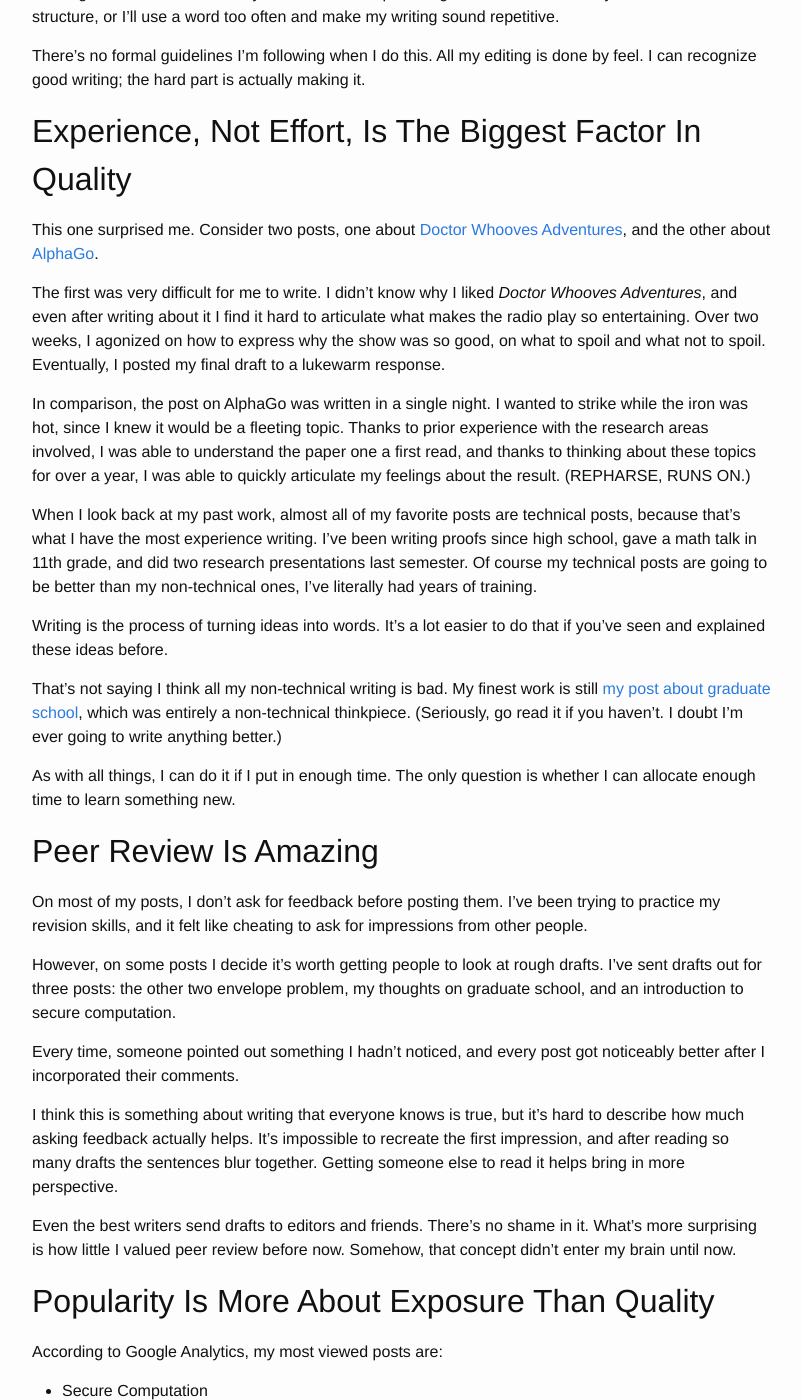
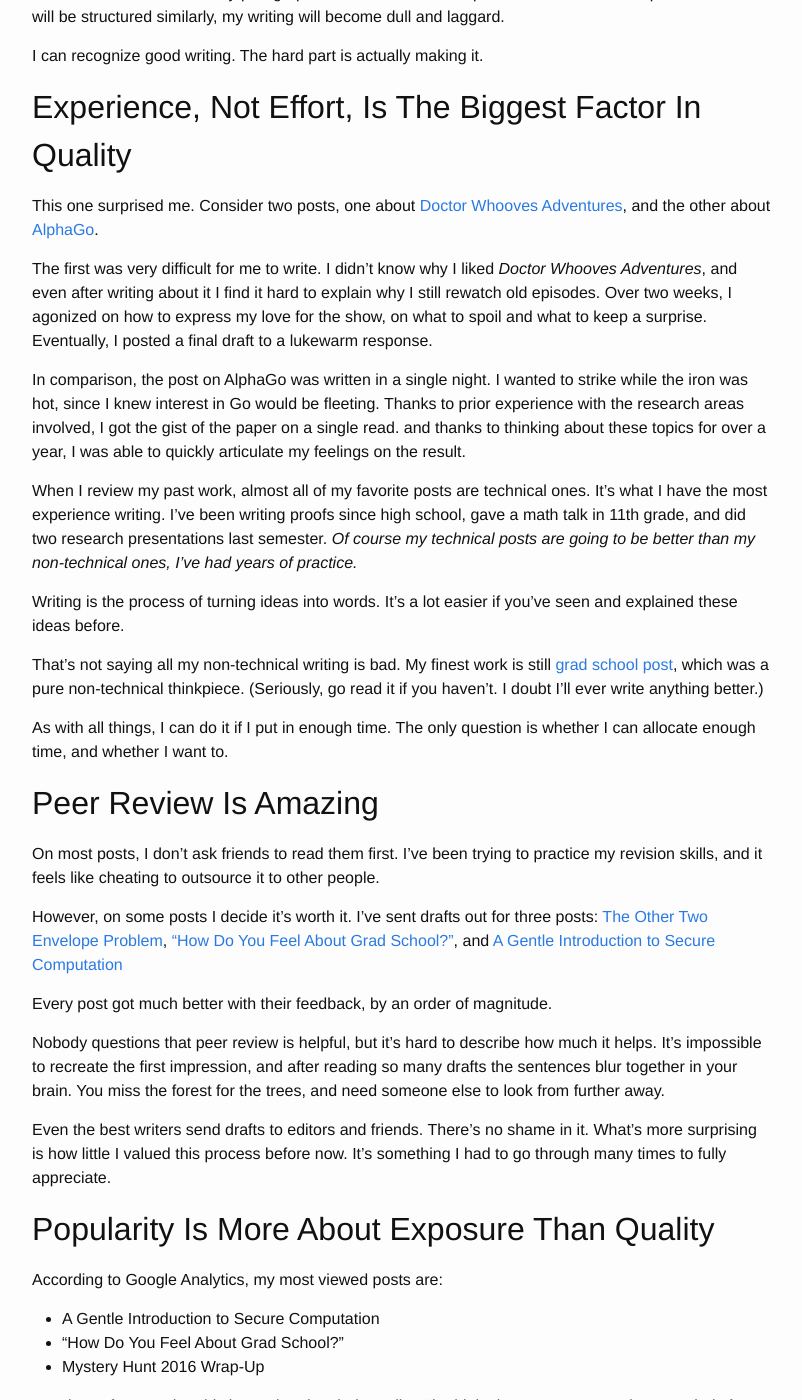
Before and after one commit to alexirpan/alexirpan.github.io, a Jekyll site: the page built from _posts/2016-02-18-half-year.markdown, in a window 1280 px wide and 1400 px high, scrolled down 3932 px. Shown: the whole window, without its empty margins (238-1040 px from the left). Built offline with Jekyll 4.4.1, drawn with Linux system fonts in a browser that asks for light colours; some of the changed text lies outside the part shown.

```diff
--- a/_posts/2016-02-18-half-year.markdown
+++ b/_posts/2016-02-18-half-year.markdown
@@ -5,12 +5,12 @@
 ---
 
 Just over six months ago, I [rebooted my personal site](http://www.alexirpan.com/2015/08/18/hello-world-again.html)
-and started blogging. Half a year seemed like a good milestone to do a retrospective.
-Besides, the part of me that loves all things meta wouldn't forgive myself if I
-missed a chance for a self-referential blog post.
+and started blogging.
 
-In the past half year of managing this blog, I've learned a lot, and I thought
-it would be neat to collect all the pieces into one post.
+It's a milestone, of sorts, and the part of me that loves all things meta
+wouldn'tl forgive myself if I passed up the chance to blog about my blog.
+I decided it would be neat to collect all the little things I've learned in
+the past half year.
 
 \*\*\*
 {: .centered }
@@ -25,15 +25,14 @@
 and free edit history and backups thanks to Git.
 
 I know it's incredibly nerdy to say this, but getting to write my blog posts
-with Vim makes is fantastic. So far, I have image files, audio files, syntax
-highlighting, Youtube embeds, spoiler buttons, and typeset math from [KaTeX](http://khan.github.io/KaTeX/).
+with Vim makes is fantastic. So far, I have image files, audio files, code
+highlighting, Youtube embeds, spoiler buttons, and typeset math (implemented with [KaTeX](http://khan.github.io/KaTeX/)).
 Not only does it all work, I know exactly how it all works, because none
-of the functionality has been abstracted away.
+of the functionality is abstracted away.
 
 The only weird bug I've run into is a conflict between
 [KaTeX and kramdown](https://github.com/Khan/KaTeX/issues/20#issuecomment-133649914),
-but even that wasn't terrible.
-Since I had control over the site content, I could
+but even that wasn't terrible. After figuring out the issue, I could
 [add a hotfix](https://github.com/alexirpan/alexirpan.github.io/commit/bb00924acd5e1e1c5fbca8fd25847058f1d9ad1c) myself.
 (Please don't ask how the regex works. It just does.)
 
@@ -42,15 +41,15 @@
 Writing Takes Even Longer Than I Imagined
 ------------------------------------------------------------------------------
 
-As someone who's struggled writing essays his whole life, I've never planned
-to have an update schedule. If I had one, I knew I'd fall behind,
-or would feel obligated to write something even when I didn't have the time
+I never planned to have an update schedule. If I had one, I knew I'd fall behind,
+and would feel obligated to write something even when I didn't have the time
 or ideas.
 
-What I didn't expect was how much time I needed to spend on each post. Without
-fail, every post I write takes longer to finish than I thought it would.
-And for the record, I've known about planning fallacy from day one.
-Every post, I gave myself a generous estimate, and *I still overshot it.*
+I knew that meant my updates would be sporadic, but I didn't expect how much
+time I needed for each post. Without
+fail, every post I write takes longer to finish than I think it will.
+And for the record, I've tried to remember planning fallacy from day one.
+Every post, I give myself a generous estimate, and *overshoot it anyways.*
 As Douglas Hofstadter puts it,
 
 > Hofstadter's Law: It always takes longer than you expect, even when you take into account Hofstadter's Law.
@@ -59,8 +58,8 @@
 {: .centered}
 
 Proving Hofstadter's Law wouldn't be so bad if I didn't do most of my blogging
-around midnight. My nocturnal schedule makes blogging literally cut into my
-hours of sleep. To show how bad this can be, let's look at the commits for
+around midnight. I have definitely lost sleep to blogging, and that can't be
+healthy. To show how bad this can be, let's look at the commits for
 my [first technical post](http://www.alexirpan.com/2015/08/23/simulating-a-biased-coin-with-a-fair-one.html).
 
 ![Commits for coins branch](/public/half-year/coins-commits.png)
@@ -70,20 +69,17 @@
 {: .centered}
 
 
-I'll summarize the details of what the commits were for.
-
-* Initial work saved at Thursday, 2 AM
-* Completed a first draft on Friday night, working from 9 PM to midnight.
+* Initial work saved Thursday, 2 AM
+* Completed a first draft Friday night, working from 9 PM to midnight.
 * Revising session Saturday night. Started at 11 PM, hoping to finish by 2 AM.
 Ended up revising until *3:40 AM*.
-* Final proofreading and launch on Sunday evening. Attempt to fix my sleep
+* Final proofreading and launch Sunday evening. Attempt to fix my sleep
 schedule for Monday fails miserably.
 
-You'd think I'd have learned my lesson and scheduled writing time elsewhere,
+You'd think I'd have learned to schedule writing time elsewhere,
 but I haven't. In fact, I'm doing some late night writing right now.
-If you check the commit history for
-this post, you should find a commit at 1 AM, another at 2 AM, some
-3 AM commits mixed in...
+Check the commits for this post. You should find a commit at 1 AM,
+another at 2 AM, a few 3 AM commits mixed in...
 
 ![Commits for half-year branch](/public/half-year/halfyear-commits.png)
 {: .centered}
@@ -119,21 +115,20 @@
 That averages to just over one post every 2 weeks.
 
 It turns out I have blog-worthy ideas more often than twice a week.
-When I started writing, I was worried I'd run out of things to say, but
-the opposite has turned true; I have so many posts I want to write, and
-don't have the time to turn them all into reality.
+When I started this, I was worried I'd run out of things to say, but
+the opposite has turned true. I have so many posts I want to write, and
+don't have the time to do so.
 
-I consider myself a slow person, both in problem solving and writing.
-It's very rare for me to solve a problem at first glance, and most of my
-success comes from brute force experience instead of latent ability.
+I consider myself a slow person in all aspects of life. I rarely solve a problem
+at first glance, and rely on putting in tons of hours for my problem sets.
+I almost never ask questions in lecture,
+because I rarely know enough to articulate exactly what I'm confused about.
 And when it comes to writing, I have to phrase an idea once in the head
 and thrice on the page before I'm satisfied.
 
-ADD ONE MORE THING TO ABOVE PARAGRAPH FOR RULE OF THREE
-
 It baffles me that [web serials](https://parahumans.wordpress.com/) and blogs
 like [Slate Star Codex](http://slatestarcodex.com/) update at least once a week,
-because I certainly can't do that. I'm too sloppy and undisciplined.
+because I can't do that. I'm too sloppy and undisciplined with my time.
 
 I think people undervalue how impressive sticking to a schedule is. We'd all
 be a lot better off if we [valorized organization more](http://www.alexirpan.com/2015/09/01/optimizing-process.html).
@@ -179,33 +174,38 @@
 -------------------------------------------------------------------------------
 
 I deliberately chose to keep this blog colloquial. It's my blog, it's my
-voice, and I don't give a shit about the conventions of formal writing. If
-I want to use contractions or swear a bit, I will. If my posts drag on a bit,
+voice, and I don't give a shit about formal writing conventions. If
+I want to use contractions or swear a bit, I will. If my posts drag on,
 that's part of who I am.
 
 I don't want to feel obligated to write a certain way, or write only about
-certain things. I want to write something that I'll want to read later.
-If anyone else thinks my writing is cool, it's just a bonus.
+certain things. I write things I think I'll want to read later.
+If anyone else thinks that's cool, it's a bonus.
 
-Throwing off the shackles of formal writing voice made it much easier
+Throwing off the shackles of formal voice made it much easier
 to produce content, but I've also found an unintended side effect.
 Once I tried to [write like how I'd talk if I had the time to phrase things
-just right](http://paulgraham.com/talk.html), I started noticing patterns
-in my writing. I'm fond of starting sentences with "and" or "but" or "because";
-I like the abruptness of the conjunction. I force parallel structure wherever
-I can; it's simple, it's straightforward, and it's an easy way to make
-disparate ideas seem connected. I've adopted short, one sentence paragraphs;
-they're very good when you want to pound ideas with great force.
+just right](http://paulgraham.com/talk.html), I started noticing patterns.
+I start many sentences with "and" or "but" or "because", the abruptness
+of the conjunction is neat. I say "A and B and C"
+instead of the more correct "A, B, and C", the missing commas make
+it flow quicker.
 
-It's neat that I'm getting better at analyzing my own writing,
-but it also means I have to spend lots of time revising.
-If I'm not careful, all my sentences end up starting with "I" or "It's",
-or they all have similar structure, or I'll use a word too often and make
-my writing sound repetitive.
+I adopted one to two sentence paragraphs.
+They're very good when you want to emphasize ideas with force.
 
-There's no formal guidelines I'm following when I do this.
-All my editing is done by feel. I can recognize good writing; the hard part is
-actually making it.
+I add parallel structure wherever I can. It's simple, it's straightforward,
+and it's an easy way to make disparate ideas seem connected.
+
+It's very cool that I can notice these things, because getting better at
+writing was my main goal with blogging.
+But, it also means I have to spend lots of time revising.
+If I'm not careful, all my sentences will start with contractions. Every
+paragraph will have shoehorned parallelism.
+Words will repeat, sentences will be structured similarly, my writing
+will become dull and laggard.
+
+I can recognize good writing. The hard part is actually making it.
 
 
 Experience, Not Effort, Is The Biggest Factor In Quality
@@ -216,57 +216,60 @@
 
 The first was very difficult for me to write. I didn't know why I liked
 *Doctor Whooves Adventures*, and even after writing about it I find it hard
-to articulate what makes the radio play so entertaining. Over two weeks, I
-agonized on how to express why the show was so good, on what to spoil and
-what not to spoil. Eventually, I posted my final draft to a lukewarm response.
+to explain why I still rewatch old episodes. Over two weeks, I
+agonized on how to express my love for the show, on what to spoil and
+what to keep a surprise. Eventually, I posted a final draft to a lukewarm response.
 
 In comparison, the post on AlphaGo was written in a single night.
-I wanted to strike while the iron was hot, since I knew it would be a fleeting topic.
-Thanks to prior experience with the research areas involved, I was able to
-understand the paper one a first read, and thanks to thinking about these
-topics for over a year, I was able to quickly articulate my feelings about
-the result. (REPHARSE, RUNS ON.)
+I wanted to strike while the iron was hot, since I knew interest in Go would be
+fleeting.
+Thanks to prior experience with the research areas involved, I got the gist of
+the paper on a single read. and thanks to thinking about these
+topics for over a year, I was able to quickly articulate my feelings on the
+result.
 
-When I look back at my past work, almost all of my favorite posts are technical
-posts, because that's what I have the most experience writing. I've been writing
+When I review my past work, almost all of my favorite posts are technical
+ones. It's what I have the most experience writing. I've been writing
 proofs since high school, gave a math talk in 11th grade, and did two research
-presentations last semester. Of course my technical posts are going to be better
-than my non-technical ones, I've literally had years of training.
+presentations last semester. *Of course my technical posts are going to be better
+than my non-technical ones, I've had years of practice.*
 
-Writing is the process of turning ideas into words. It's a lot easier to do that
+Writing is the process of turning ideas into words. It's a lot easier
 if you've seen and explained these ideas before.
 
-That's not saying I think all my non-technical writing is bad. My finest work is
-still [my post about graduate school](http://www.alexirpan.com/2016/01/03/grad-school.html),
-which was entirely a non-technical thinkpiece. (Seriously, go read it if you
-haven't. I doubt I'm ever going to write anything better.)
+That's not saying all my non-technical writing is bad. My finest work is
+still [grad school post](http://www.alexirpan.com/2016/01/03/grad-school.html),
+which was a pure non-technical thinkpiece. (Seriously, go read it if you
+haven't. I doubt I'll ever write anything better.)
 
 As with all things, I can do it if I put in enough time. The only question
-is whether I can allocate enough time to learn something new.
+is whether I can allocate enough time, and whether I want to.
 
 
 Peer Review Is Amazing
 ------------------------------------------------------------------------------
 
-On most of my posts, I don't ask for feedback before posting them. I've been
-trying to practice my revision skills, and it felt like cheating to ask for
-impressions from other people.
+On most posts, I don't ask friends to read them first. I've been
+trying to practice my revision skills, and it feels like cheating to outsource
+it to other people.
 
-However, on some posts I decide it's worth getting people to look at rough
-drafts. I've sent drafts out for three posts: the other two envelope problem, my thoughts on
-graduate school, and an introduction to secure computation.
+However, on some posts I decide it's worth it.
+I've sent drafts out for three posts:
+[The Other Two Envelope Problem](http://www.alexirpan.com/2015/09/09/the-other-two-envelope-problem.html),
+["How Do You Feel About Grad School?"](http://www.alexirpan.com/2016/01/03/grad-school.html),
+and [A Gentle Introduction to Secure Computation](http://www.alexirpan.com/2016/02/11/secure-computation.html)
 
-Every time, someone pointed out something I hadn't noticed, and every post got
-noticeably better after I incorporated their comments.
+Every post got much better with their feedback, by an order of magnitude.
 
-I think this is something about writing that everyone knows is true, but it's
-hard to describe how much asking feedback actually helps. It's impossible
+Nobody questions that peer review is helpful, but it's
+hard to describe how much it helps. It's impossible
 to recreate the first impression, and after reading so many drafts the sentences
-blur together. Getting someone else to read it helps bring in more perspective.
+blur together in your brain. You miss the forest for the trees, and need
+someone else to look from further away.
 
 Even the best writers send drafts to editors and friends. There's no shame in
-it. What's more surprising is how little I valued peer review before now.
-Somehow, that concept didn't enter my brain until now.
+it. What's more surprising is how little I valued this process before now.
+It's something I had to go through many times to fully appreciate.
 
 
 Popularity Is More About Exposure Than Quality
@@ -274,32 +277,30 @@
 
 According to Google Analytics, my most viewed posts are:
 
-* Secure Computation
-* Grad School Thoughts
+* A Gentle Introduction to Secure Computation
+* "How Do You Feel About Grad School?"
 * Mystery Hunt 2016 Wrap-Up
 
-Each post follows a pattern
+Yet I know for sure that this isn't related to their quality.
+The high view count comes almost entirely from sharing to a wider audience.
 
 * I submitted the post on secure computation to Hacker News. It made front page,
 and stuck there for a day.
 * I also submitted the post on graduate school to Hacker News. That one didn't
-stick - it was both long and not quite aligned with good HN posts.
-* And finally, I shared my Mystery Hunt write-up to the Mystery Hunt subreddit.
+stick, but it hung around new submissions for a while.
+* Finally, I shared my Mystery Hunt write-up to the Mystery Hunt subreddit.
 
-Every other post was shared only to my Facebook.
+Traffic to my blog is almost entirely decided by whether I share it
+ouside Facebook. By my rankings, my AlphaGo post and [Khan Academy](http://www.alexirpan.com/2015/08/20/things-i-did-in-my-khan-academy-internship.html)
+post deserve more views.
 
-The viewership of my blog is almost entirely decided by whether I share it
-ouside Facebook or not. By my rankings, my post on Go and my post about
-my [Khan Academy internship](http://www.alexirpan.com/2015/08/20/things-i-did-in-my-khan-academy-internship.html)
-both deserve more views.
-
-Again, I'm sure this is obvious, but popular things are not always good, and
-good things are not always popular. I'm a bit stat obsessed about my blog,
-probably more than is healthy, and I need to remember to divorce my feelings
-about a post from its view count.
+I know it's obvious, but it bears repeating: **popular things are not always good, and
+good things are not always popular.** I'm a bit obsessed with refreshing my
+blog analytics, more than is healthy, and I need to remember to divorce my
+feelings about a post from its view count.
 
 
-Yes, Writing More Is Helping
+Writing More Is Helping
 -------------------------------------------------------------------------------
 
 Of my four most recent posts, not counting this one, three are in the running
```
Also changed, not shown: other parts of _posts/2016-02-18-half-year.markdown (+2 -2 lines).
